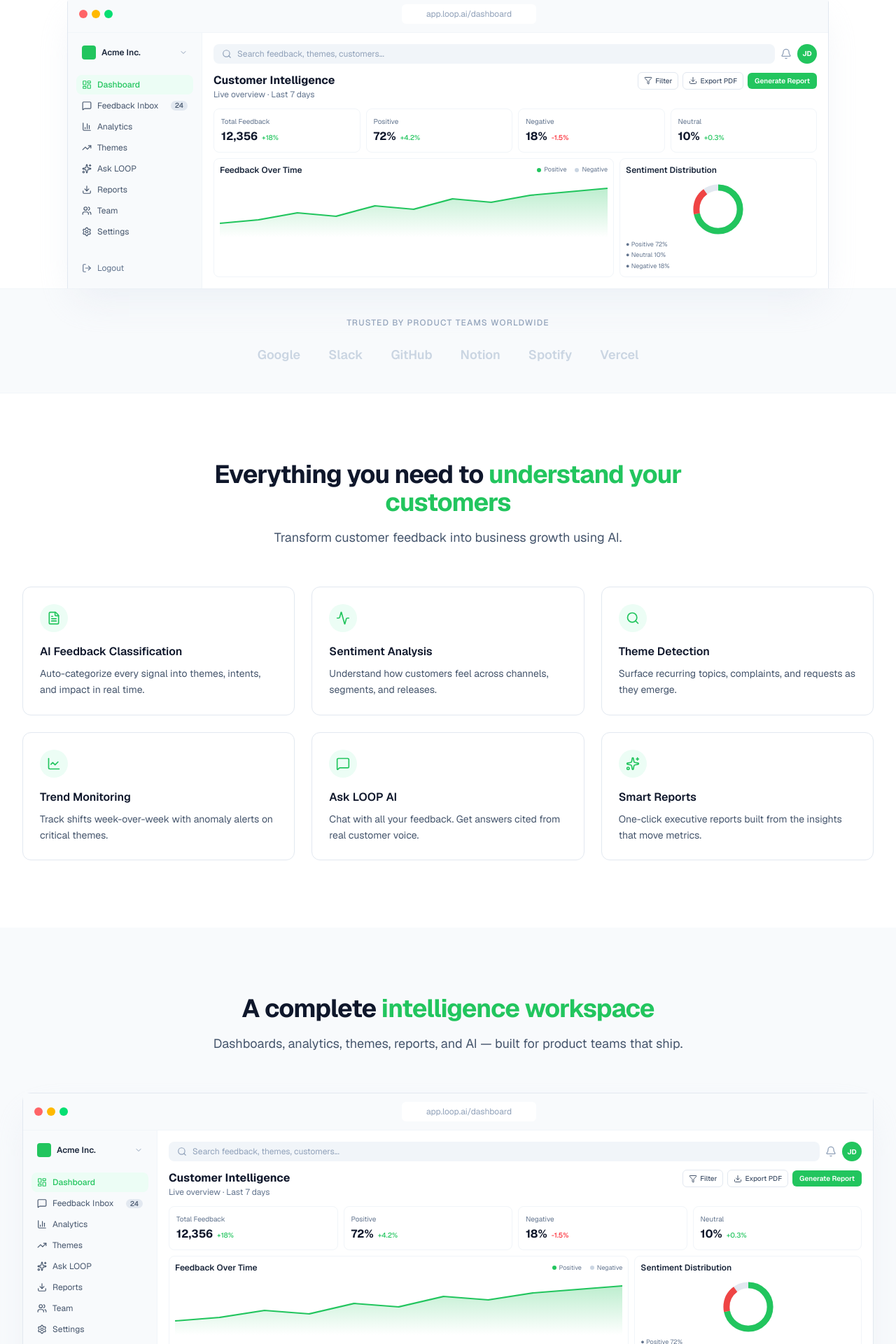
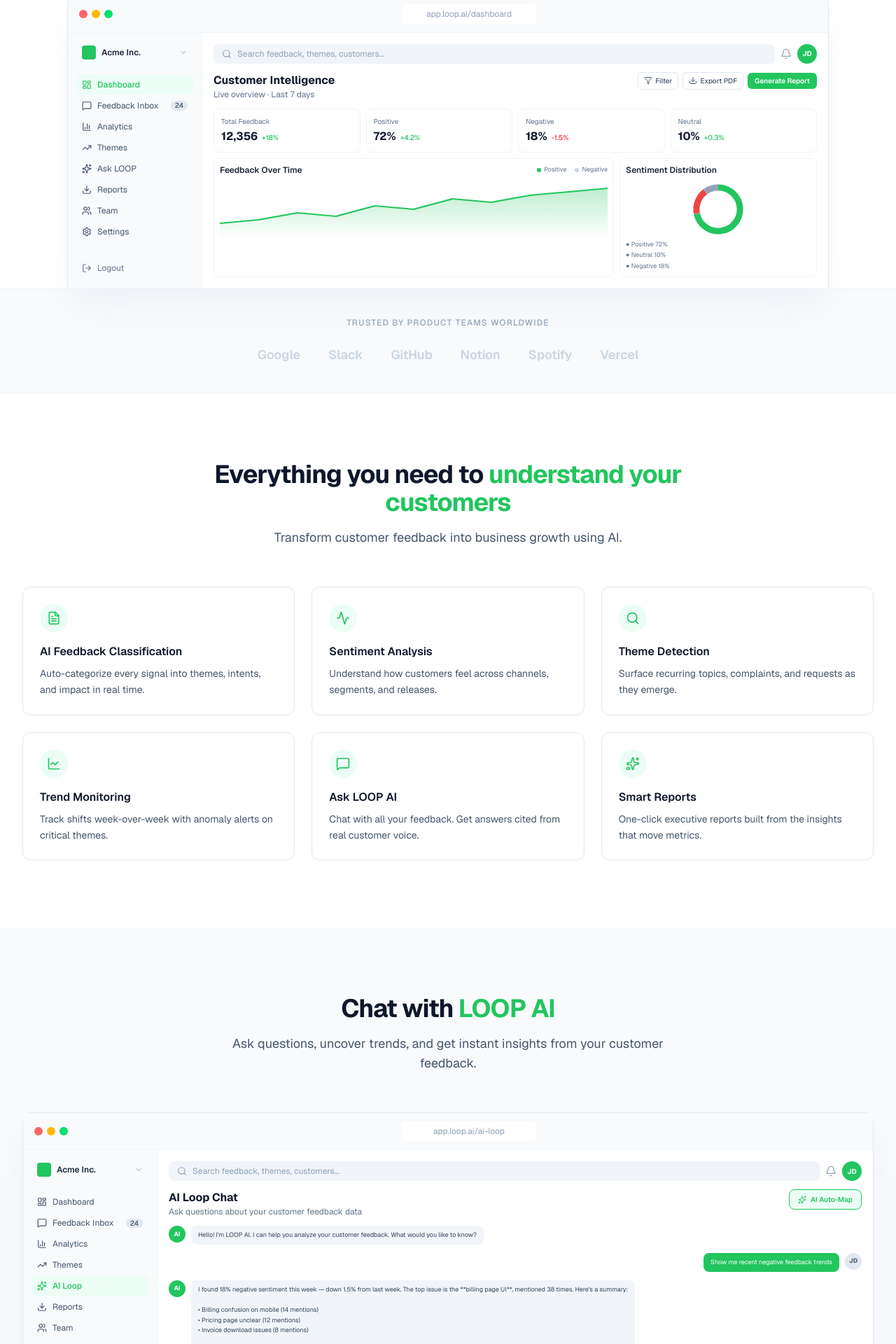
Before and after one commit to its-m4npreet/Loop, a Next.js app: page / in a window 1280 px wide. Shown: the part 866-2786 px from the top of the page at 70% size. Built offline with nearby package versions, Linux system fonts and the light colour scheme.

Commit message:
Refactor DashboardPreview component to support 'import' variant, enhancing navigation and layout. Update WorkspacePreview to integrate new variant and adjust landing page content for improved user experience.

```diff
--- a/app/components/landing/dashboard-preview.tsx
+++ b/app/components/landing/dashboard-preview.tsx
@@ -1,6 +1,6 @@
 "use client"
 
-import { useState } from "react"
+import { useState, useEffect } from "react"
 import {
   BarChart3,
   Bell,
@@ -20,14 +20,26 @@ import {
 
 type DashboardPreviewProps = {
   compact?: boolean
+  variant?: "dashboard" | "import"
 }
 
-const navItems = [
+const dashboardNav = [
   { icon: LayoutDashboard, label: "Dashboard", active: true },
   { icon: MessageSquare, label: "Feedback Inbox", badge: "24" },
   { icon: BarChart3, label: "Analytics" },
   { icon: TrendingUp, label: "Themes" },
   { icon: Sparkles, label: "Ask LOOP" },
+  { icon: Download, label: "Reports" },
+  { icon: Users, label: "Team" },
+  { icon: Settings, label: "Settings" },
+]
+
+const importNav = [
+  { icon: LayoutDashboard, label: "Dashboard" },
+  { icon: MessageSquare, label: "Feedback Inbox", badge: "24" },
+  { icon: BarChart3, label: "Analytics" },
+  { icon: TrendingUp, label: "Themes" },
+  { icon: Sparkles, label: "AI Loop", active: true },
   { icon: Download, label: "Reports" },
   { icon: Users, label: "Team" },
   { icon: Settings, label: "Settings" },
@@ -70,7 +82,8 @@ const feedbackRows = [
   },
 ]
 
-export function DashboardPreview({ compact = false }: DashboardPreviewProps) {
+export function DashboardPreview({ compact = false, variant = "dashboard" }: DashboardPreviewProps) {
+  const navItems = variant === "import" ? importNav : dashboardNav
   const [hoverPos, setHoverPos] = useState<{ x: number; y: number; value: number } | null>(null)
 
   const chartPoints = [
@@ -103,6 +116,29 @@ export function DashboardPreview({ compact = false }: DashboardPreviewProps) {
     const { y, value } = interpolate(svgX)
     setHoverPos({ x: svgX, y, value })
   }
+
+  const [donutHover, setDonutHover] = useState<string | null>(null)
+
+  function arcPath(cx: number, cy: number, r: number, a1: number, a2: number) {
+    const r1 = (a1 * Math.PI) / 180
+    const r2 = (a2 * Math.PI) / 180
+    const large = a2 - a1 > 180 ? 1 : 0
+    return `M ${(cx + r * Math.cos(r1)).toFixed(2)} ${(cy + r * Math.sin(r1)).toFixed(2)} A ${r} ${r} 0 ${large} 1 ${(cx + r * Math.cos(r2)).toFixed(2)} ${(cy + r * Math.sin(r2)).toFixed(2)}`
+  }
+
+  const segs = [
+    { k: "Positive", v: "72%", c: "#22c55e" },
+    { k: "Neutral", v: "10%", c: "#94a3b8" },
+    { k: "Negative", v: "18%", c: "#ef4444" },
+  ]
+
+  const [mounted, setMounted] = useState(false)
+
+  useEffect(() => {
+    const t = setTimeout(() => setMounted(true), 50)
+    return () => clearTimeout(t)
+  }, [])
+
   return (
     <div
       className={`relative z-10 overflow-visible rounded-xl border border-slate-200 bg-white shadow-2xl shadow-slate-200/60 ${
@@ -117,7 +153,7 @@ export function DashboardPreview({ compact = false }: DashboardPreviewProps) {
           <span className="h-3 w-3 rounded-full bg-green-400" />
         </div>
         <div className="mx-auto flex h-7 w-48 items-center justify-center rounded-md bg-white text-xs text-slate-400">
-          app.loop.ai/dashboard
+          app.loop.ai/{variant === "import" ? "ai-loop" : "dashboard"}
         </div>
       </div>
 
@@ -174,6 +210,27 @@ export function DashboardPreview({ compact = false }: DashboardPreviewProps) {
           </div>
 
           {/* Header */}
+          {variant === "import" ? (
+            <div className="mt-3 flex flex-wrap items-start justify-between gap-2">
+              <div>
+                <h3 className="text-sm font-bold text-slate-900 sm:text-base">
+                  AI Loop Chat
+                </h3>
+                <p className="text-[10px] text-slate-500 sm:text-xs">
+                  Ask questions about your customer feedback data
+                </p>
+              </div>
+              <div className="hidden items-center gap-1.5 sm:flex">
+                <button
+                  type="button"
+                  className="inline-flex items-center gap-1.5 rounded-lg border border-loop-green bg-emerald-50 px-3 py-1.5 text-[10px] font-semibold text-loop-green"
+                >
+                  <Sparkles className="h-3 w-3" />
+                  AI Auto-Map
+                </button>
+              </div>
+            </div>
+          ) : (
             <div className="mt-3 flex flex-wrap items-start justify-between gap-2">
               <div>
                 <h3 className="text-sm font-bold text-slate-900 sm:text-base">
@@ -206,8 +263,46 @@ export function DashboardPreview({ compact = false }: DashboardPreviewProps) {
                 </button>
               </div>
             </div>
+          )}
 
-          {/* KPI cards */}
+          {variant === "import" ? (
+            <>
+              <div className="mt-3 flex flex-col gap-3">
+                {[
+                  { role: "ai", text: "Hello! I'm LOOP AI. I can help you analyze your customer feedback. What would you like to know?" },
+                  { role: "user", text: "Show me recent negative feedback trends" },
+                  { role: "ai", text: "I found 18% negative sentiment this week — down 1.5% from last week. The top issue is the **billing page UI**, mentioned 38 times. Here's a summary:\n\n• Billing confusion on mobile (14 mentions)\n• Pricing page unclear (12 mentions)\n• Invoice download issues (8 mentions)\n\nWould you like me to generate a report?" },
+                ].map((msg, i) => (
+                  <div key={i} className={`flex gap-2 ${msg.role === "user" ? "flex-row-reverse" : ""}`}>
+                    <div className={`flex h-6 w-6 shrink-0 items-center justify-center rounded-full text-[9px] font-bold ${
+                      msg.role === "ai" ? "bg-loop-green text-white" : "bg-slate-200 text-slate-600"
+                    }`}>
+                      {msg.role === "ai" ? "AI" : "JD"}
+                    </div>
+                    <div className={`max-w-[80%] rounded-lg px-2.5 py-1.5 text-[9px] leading-relaxed ${
+                      msg.role === "ai" ? "bg-slate-100 text-slate-700" : "bg-loop-green text-white"
+                    }`}>
+                      {msg.text.split("\n").map((line, j) => (
+                        <span key={j}>{line}{j < msg.text.split("\n").length - 1 ? <br /> : null}</span>
+                      ))}
+                    </div>
+                  </div>
+                ))}
+              </div>
+              <div className="mt-3 flex items-center gap-2 rounded-lg border border-slate-200 bg-white px-3 py-2">
+                <input
+                  type="text"
+                  placeholder="Ask LOOP AI about your feedback..."
+                  className="min-w-0 flex-1 bg-transparent text-[10px] text-slate-700 outline-none placeholder:text-slate-400"
+                  readOnly
+                />
+                <button type="button" className="rounded-md bg-loop-green px-2.5 py-1 text-[9px] font-semibold text-white">
+                  Send
+                </button>
+              </div>
+            </>
+          ) : (
+            <>
               <div className="mt-3 grid grid-cols-2 gap-2 lg:grid-cols-4">
                 {kpis.map((kpi) => (
                   <div
@@ -231,7 +326,6 @@ export function DashboardPreview({ compact = false }: DashboardPreviewProps) {
                 ))}
               </div>
 
-          {/* Charts row */}
               <div className="mt-2 grid gap-2 lg:grid-cols-3">
                 <div className="relative z-10 overflow-visible rounded-lg border border-slate-100 p-2 lg:col-span-2">
                   <div className="flex items-center justify-between">
@@ -316,49 +410,78 @@ export function DashboardPreview({ compact = false }: DashboardPreviewProps) {
                   <p className="text-[10px] font-semibold text-slate-800 sm:text-xs">
                     Sentiment Distribution
                   </p>
-              <div className="mt-2 flex items-center justify-center">
+                  <div className="relative mt-2 flex items-center justify-center">
                     <svg viewBox="0 0 36 36" className="h-16 w-16 sm:h-20 sm:w-20">
-                  <circle
-                    cx="18"
-                    cy="18"
-                    r="14"
-                    fill="none"
-                    stroke="#e2e8f0"
-                    strokeWidth="4"
-                  />
-                  <circle
-                    cx="18"
-                    cy="18"
-                    r="14"
+                      <circle cx="18" cy="18" r="14" fill="none" stroke="#e2e8f0" strokeWidth="4" />
+                      <path
+                        d={arcPath(18, 18, 14, -90, -90 + 259.2)}
                         fill="none"
                         stroke="#22c55e"
                         strokeWidth="4"
-                    strokeDasharray="63 25"
-                    strokeDashoffset="0"
-                    transform="rotate(-90 18 18)"
+                        strokeLinecap="butt"
+                        pathLength="100"
+                        strokeDasharray="100"
+                        strokeDashoffset={mounted ? 0 : 100}
+                        className="cursor-pointer"
+                        style={{ transition: "stroke-dashoffset 0.8s ease-out 50ms, opacity 0.15s" }}
+                        opacity={!donutHover || donutHover === "Positive" ? 1 : 0.3}
+                        onPointerEnter={() => setDonutHover("Positive")}
+                        onPointerLeave={() => setDonutHover(null)}
                       />
-                  <circle
-                    cx="18"
-                    cy="18"
-                    r="14"
+                      <path
+                        d={arcPath(18, 18, 14, -90 + 259.2, -90 + 259.2 + 64.8)}
                         fill="none"
                         stroke="#ef4444"
                         strokeWidth="4"
-                    strokeDasharray="16 72"
-                    strokeDashoffset="-63"
-                    transform="rotate(-90 18 18)"
+                        strokeLinecap="butt"
+                        pathLength="100"
+                        strokeDasharray="100"
+                        strokeDashoffset={mounted ? 0 : 100}
+                        className="cursor-pointer"
+                        style={{ transition: "stroke-dashoffset 0.6s ease-out 450ms, opacity 0.15s" }}
+                        opacity={!donutHover || donutHover === "Negative" ? 1 : 0.3}
+                        onPointerEnter={() => setDonutHover("Negative")}
+                        onPointerLeave={() => setDonutHover(null)}
+                      />
+                      <path
+                        d={arcPath(18, 18, 14, -90 + 259.2 + 64.8, 270)}
+                        fill="none"
+                        stroke="#94a3b8"
+                        strokeWidth="4"
+                        strokeLinecap="butt"
+                        pathLength="100"
+                        strokeDasharray="100"
+                        strokeDashoffset={mounted ? 0 : 100}
+                        className="cursor-pointer"
+                        style={{ transition: "stroke-dashoffset 0.4s ease-out 750ms, opacity 0.15s" }}
+                        opacity={!donutHover || donutHover === "Neutral" ? 1 : 0.3}
+                        onPointerEnter={() => setDonutHover("Neutral")}
+                        onPointerLeave={() => setDonutHover(null)}
                       />
                     </svg>
+                    {donutHover && (
+                      <div className="pointer-events-none absolute left-1/2 top-1/2 -translate-x-1/2 -translate-y-1/2 rounded bg-white/90 px-1 py-0.5 text-[10px] font-bold shadow-sm">
+                        {segs.find((s) => s.k === donutHover)?.v}
+                      </div>
+                    )}
                   </div>
                   <div className="mt-1 space-y-0.5 text-[9px] text-slate-500">
-                <p>● Positive 72%</p>
-                <p>● Neutral 10%</p>
-                <p>● Negative 18%</p>
+                    {segs.map((s) => (
+                      <p
+                        key={s.k}
+                        className={`cursor-pointer transition-opacity duration-150 ${
+                          !donutHover || donutHover === s.k ? "opacity-100" : "opacity-40"
+                        }`}
+                        onPointerEnter={() => setDonutHover(s.k)}
+                        onPointerLeave={() => setDonutHover(null)}
+                      >
+                        ● {s.k} {s.v}
+                      </p>
+                    ))}
                   </div>
                 </div>
               </div>
 
-          {/* Bottom row - hide some on compact */}
               {!compact && (
               <div className="mt-2 grid gap-2 lg:grid-cols-3">
                 <div className="space-y-2 lg:col-span-2">
@@ -467,6 +590,8 @@ export function DashboardPreview({ compact = false }: DashboardPreviewProps) {
                 </div>
               </div>
               )}
+            </>
+          )}
         </div>
       </div>
     </div>
--- a/app/components/landing/landing-page.tsx
+++ b/app/components/landing/landing-page.tsx
@@ -21,7 +21,7 @@ export function LandingPage() {
         <WorkspacePreview />
         <HowItWorks />
         <Testimonials />
-        <Pricing />
+        {/* <Pricing /> */}
         <FAQ />
         <CTABanner />
       </main>
--- a/app/components/landing/navbar.tsx
+++ b/app/components/landing/navbar.tsx
@@ -5,7 +5,8 @@ import { RequestDemoButton } from "./request-demo-button"
 const navLinks = [
   { label: "Features", href: "#features" },
   { label: "Solutions", href: "#how-it-works" },
-  { label: "Pricing", href: "#pricing" },
+  { label: "AI Loop", href: "#ai-loop" },
+  // { label: "Pricing", href: "#pricing" },
   { label: "Resources", href: "#faq" },
 ]
 
--- a/app/components/landing/workspace-preview.tsx
+++ b/app/components/landing/workspace-preview.tsx
@@ -5,34 +5,28 @@ import { DashboardPreview } from "./dashboard-preview"
 
 export function WorkspacePreview() {
   return (
-    <section className="bg-slate-50 py-20 sm:py-24">
+    <section id="ai-loop" className="bg-slate-50 py-20 sm:py-24">
       <div className="mx-auto max-w-7xl px-6 lg:px-8">
-        <motion.div
-          initial={{ opacity: 0, y: 40 }}
-          whileInView={{ opacity: 1, y: 0 }}
-          viewport={{ once: true, margin: "-100px" }}
-          transition={{ duration: 0.6, ease: "easeOut" }}
+        <div
+
           className="mx-auto max-w-2xl text-center"
         >
           <h2 className="text-3xl font-bold tracking-tight text-slate-900 sm:text-4xl">
-            A complete{" "}
-            <span className="text-loop-green">intelligence workspace</span>
+            Chat with{" "}
+            <span className="text-loop-green">LOOP AI</span>
           </h2>
           <p className="mt-4 text-base text-slate-600 sm:text-lg">
-            Dashboards, analytics, themes, reports, and AI — built for product
-            teams that ship.
+            Ask questions, uncover trends, and get instant insights from your
+            customer feedback.
           </p>
-        </motion.div>
+        </div>
 
-        <motion.div
-          initial={{ opacity: 0, y: 60 }}
-          whileInView={{ opacity: 1, y: 0 }}
-          viewport={{ once: true, margin: "-100px" }}
-          transition={{ duration: 0.7, delay: 0.2, ease: "easeOut" }}
+        <div
+
           className="mt-14"
         >
-          <DashboardPreview />
-        </motion.div>
+          <DashboardPreview variant="import" />
+        </div>
       </div>
     </section>
   )
```
Lines whose indentation alone changed are shown as unchanged.
